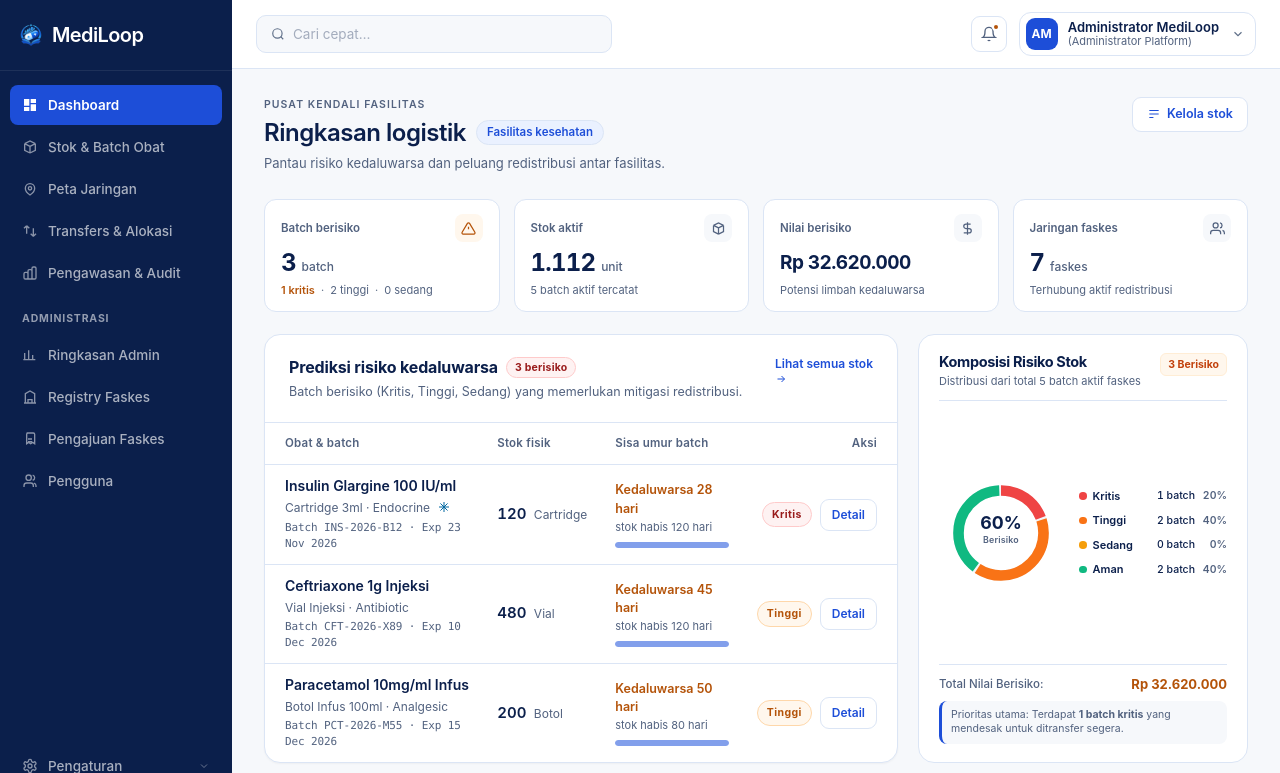
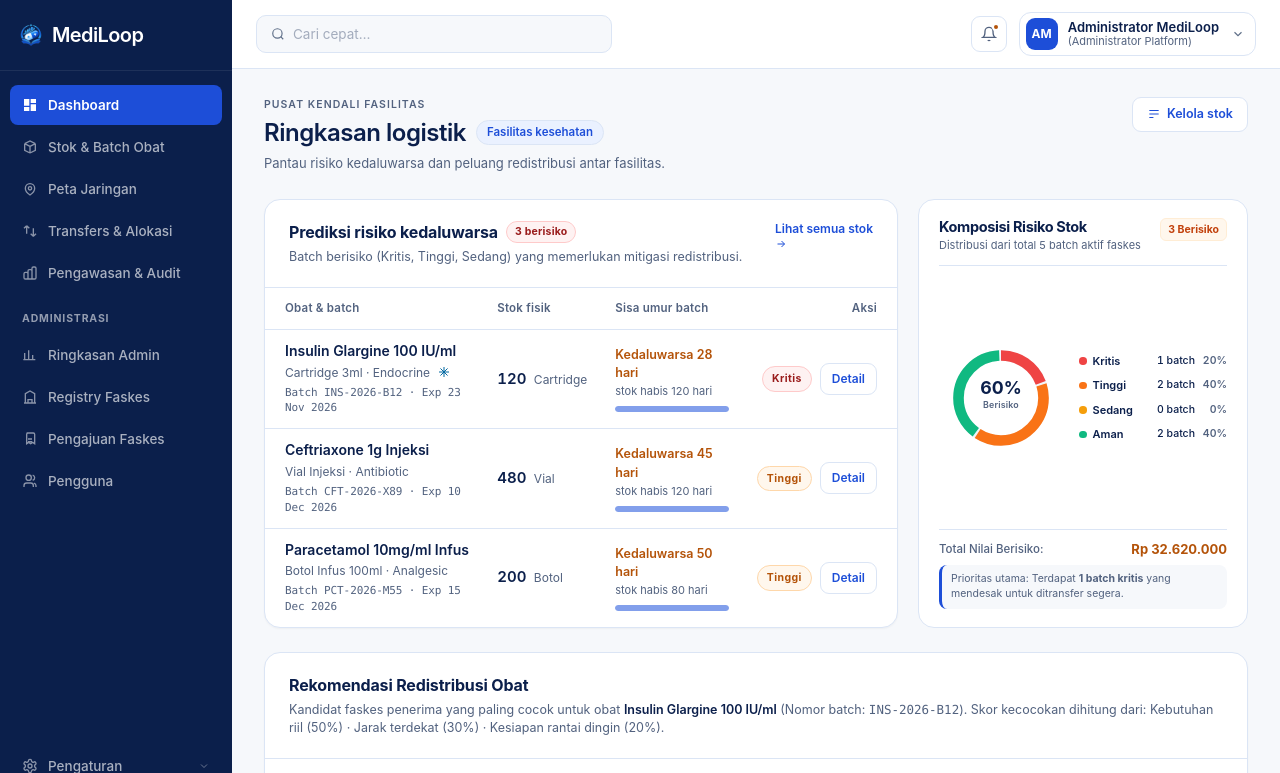
Before and after one commit to EvCamStudio/mediloop, a Laravel app: page /dashboard in a window 1280 px wide. Shown: the top 773 px of the page. Run offline with Laravel 12, Linux system fonts and the light colour scheme; a user stored in the database is signed in; data comes from the database, SQL or seed files in the repository; style sheets or scripts are compiled from the project's sources; some libraries are stand-ins or nearby versions.

Commit message:
refactor(dashboard): remove redundant top KPI cards to eliminate duplication with stock page

```diff
--- a/resources/views/dashboard.blade.php
+++ b/resources/views/dashboard.blade.php
@@ -101,62 +101,6 @@
             <p>Data stok antar fasilitas tidak ditampilkan sampai akun Anda dihubungkan ke fasilitas terverifikasi. Hubungi administrator platform untuk menyelesaikan verifikasi.</p>
         </div>
     @endif
-
-    <div class="ml-kpi-grid">
-        <article class="ml-kpi">
-            <div class="ml-kpi-top">
-                <span class="ml-kpi-label">Batch berisiko</span>
-                <span class="ml-kpi-icon is-risk" aria-hidden="true">
-                    <svg width="15" height="15" viewBox="0 0 24 24" fill="none" stroke="currentColor" stroke-width="2"><path d="M12 9v4M12 17h.01" /><path d="M10.29 3.86L1.82 18a2 2 0 001.71 3h16.94a2 2 0 001.71-3L13.71 3.86a2 2 0 00-3.42 0z" /></svg>
-                </span>
-            </div>
-            <div class="ml-kpi-value">{{ number_format($riskCount, 0, ',', '.') }} <span>batch</span></div>
-            <div class="ml-kpi-meta">
-                @if($riskCount > 0)
-                    <span class="ml-kpi-emphasis">{{ $cCount }} kritis</span>
-                    <span class="ml-meta-dot">·</span>
-                    {{ $hCount }} tinggi
-                    <span class="ml-meta-dot">·</span>
-                    {{ $mCount }} sedang
-                @else
-                    <span>Seluruh batch aman</span>
-                @endif
-            </div>
-        </article>
-
-        <article class="ml-kpi">
-            <div class="ml-kpi-top">
-                <span class="ml-kpi-label">Stok aktif</span>
-                <span class="ml-kpi-icon" aria-hidden="true">
-                    <svg width="15" height="15" viewBox="0 0 24 24" fill="none" stroke="currentColor" stroke-width="2"><path d="M20 7l-8-4-8 4m16 0l-8 4m8-4v10l-8 4m0-10L4 7m8 4v10M4 7v10l8 4" /></svg>
-                </span>
-            </div>
-            <div class="ml-kpi-value">{{ number_format($totalUnits, 0, ',', '.') }} <span>unit</span></div>
-            <div class="ml-kpi-meta">{{ number_format($totalBatches, 0, ',', '.') }} batch aktif tercatat</div>
-        </article>
-
-        <article class="ml-kpi">
-            <div class="ml-kpi-top">
-                <span class="ml-kpi-label">Nilai berisiko</span>
-                <span class="ml-kpi-icon" aria-hidden="true">
-                    <svg width="15" height="15" viewBox="0 0 24 24" fill="none" stroke="currentColor" stroke-width="2"><path d="M12 2v20M17 5H9.5a3.5 3.5 0 000 7h5a3.5 3.5 0 010 7H6" /></svg>
-                </span>
-            </div>
-            <div class="ml-kpi-value ml-kpi-value-currency">Rp {{ number_format($totalProjectedWasteValue ?? 0, 0, ',', '.') }}</div>
-            <div class="ml-kpi-meta">Potensi limbah kedaluwarsa</div>
-        </article>
-
-        <article class="ml-kpi">
-            <div class="ml-kpi-top">
-                <span class="ml-kpi-label">Jaringan faskes</span>
-                <span class="ml-kpi-icon" aria-hidden="true">
-                    <svg width="15" height="15" viewBox="0 0 24 24" fill="none" stroke="currentColor" stroke-width="2"><path d="M17 21v-2a4 4 0 00-4-4H5a4 4 0 00-4 4v2" /><circle cx="9" cy="7" r="4" /><path d="M23 21v-2a4 4 0 00-3-3.87M16 3.13A4 4 0 0116 11" /></svg>
-                </span>
-            </div>
-            <div class="ml-kpi-value">{{ number_format($networkCount, 0, ',', '.') }} <span>faskes</span></div>
-            <div class="ml-kpi-meta">Terhubung aktif redistribusi</div>
-        </article>
-    </div>
 
     <!-- MAIN DASHBOARD SPLIT: OVERVIEW TABLE (LEFT) + MODERN STATS & DONUT CHART (RIGHT) -->
     <div class="ml-dashboard-main-grid">
```
